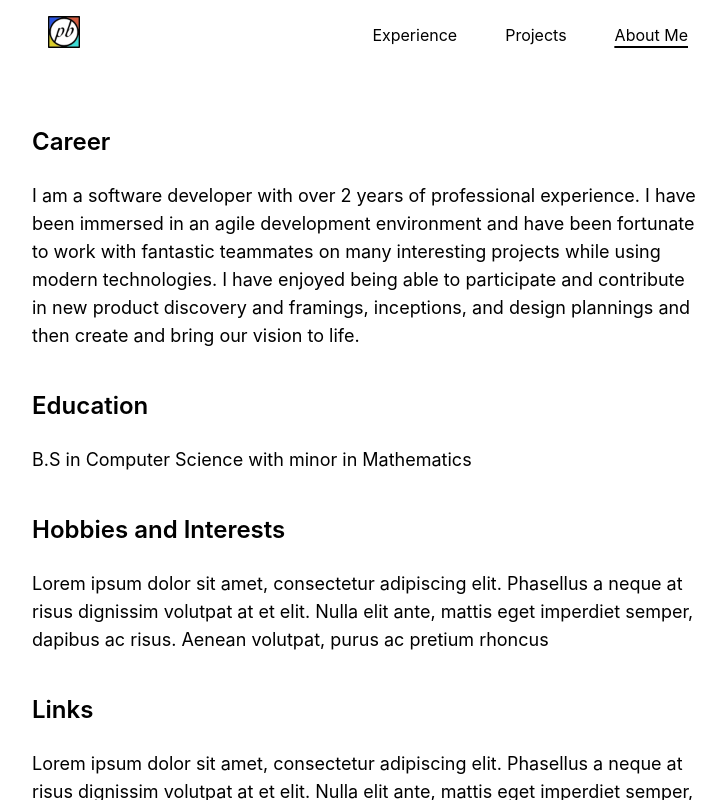
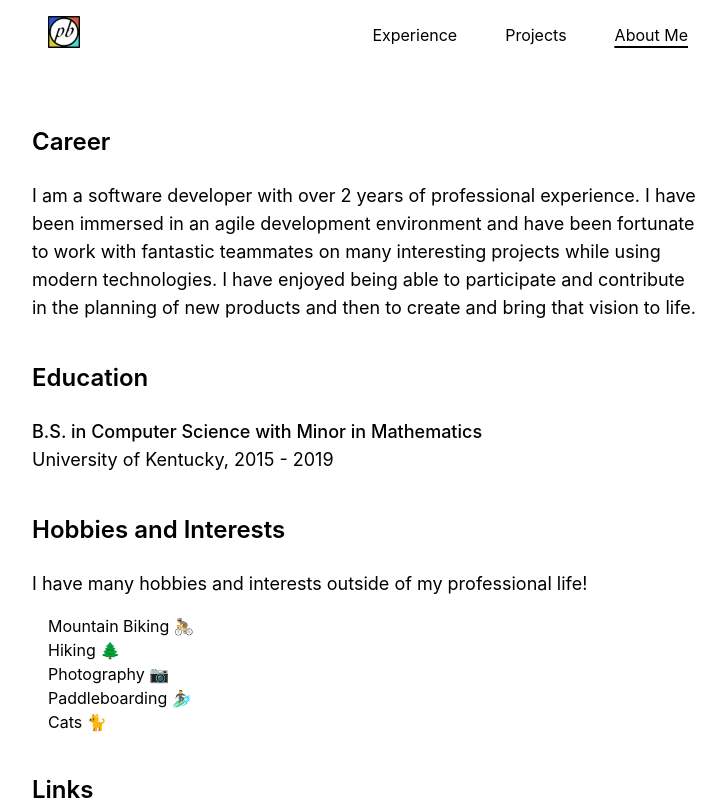
Before and after one commit to pbarrett21/pbarrett21.github.io, a React (Create React App) app: page /about in a window 1280 px wide. Shown: the whole page, without its empty margins (272-998 px from the left). Built offline with nearby package versions, Linux system fonts and the light colour scheme.

Commit message:
update about

```diff
--- a/src/experience-card/experience-card-styles.scss
+++ b/src/experience-card/experience-card-styles.scss
@@ -1,6 +1,6 @@
 .list-grid {
   display: grid;
-  grid-template-columns: 1fr 2fr;
+  grid-template-columns: 1fr 1fr;
   grid-gap: 2rem;
   margin-bottom: 2rem;
 }
--- /dev/null
+++ b/src/routes/aboutMe/about-me-styles.scss
@@ -0,0 +1 @@
+// currently unused
--- a/src/routes/aboutMe/aboutMe.tsx
+++ b/src/routes/aboutMe/aboutMe.tsx
@@ -1,4 +1,5 @@
 import React from 'react';
+import './about-me-styles.scss';
 
 const AboutMe = () => {
     return (
@@ -8,30 +9,37 @@ const AboutMe = () => {
                 I am a software developer with over 2 years of professional experience. I
                 have been immersed in an agile development environment and have been fortunate to work with
                 fantastic teammates on many interesting projects while using modern technologies. I have
-                enjoyed being able to participate and contribute in new product discovery and framings, inceptions,
-                and design plannings and then create and bring our vision to life.
+                enjoyed being able to participate and contribute in the planning of new products and then to create and
+                bring that vision to life.
             </p>
             <h1 className='font-semibold text-2xl mt-10 mb-6'>Education</h1>
-            <p className='text-lg font-normal'>
-                B.S in Computer Science with minor in Mathematics
-            </p>
+            <div>
+                <p className='text-lg font-medium'>B.S. in Computer Science with Minor in Mathematics</p>
+                <p className='text-lg font-normal'>University of Kentucky, 2015 - 2019</p>
+            </div>
             <h1 className='font-semibold text-2xl mt-10 mb-6'>Hobbies and Interests</h1>
             <p className='text-lg font-normal'>
-                Lorem ipsum dolor sit amet, consectetur adipiscing elit. Phasellus a neque at risus dignissim volutpat
-                at et elit. Nulla elit ante, mattis eget imperdiet semper, dapibus ac risus. Aenean volutpat, purus ac
-                pretium rhoncus
+                I have many hobbies and interests outside of my professional life!
             </p>
+            <ul className='list-inside pt-4 pl-4'>
+                <li>Mountain Biking 🚴</li>
+                <li>Hiking 🌲</li>
+                <li>Photography 📷</li>
+                <li>Paddleboarding 🏄‍♂️</li>
+                <li>Cats 🐈</li>
+            </ul>
             <h1 className='font-semibold text-2xl mt-10 mb-6'>Links</h1>
             <p className='text-lg font-normal'>
-                Lorem ipsum dolor sit amet, consectetur adipiscing elit. Phasellus a neque at risus dignissim volutpat
-                at et elit. Nulla elit ante, mattis eget imperdiet semper, dapibus ac risus. Aenean volutpat, purus ac
-                pretium rhoncus
+                Here are some useful or relevant links:
             </p>
-            <h1 className='font-semibold text-2xl mt-10 mb-6'>Contact</h1>
+
+            <h1 className='font-semibold text-2xl mt-10 mb-6'>Resume</h1>
             <p className='text-lg font-normal'>
-                Lorem ipsum dolor sit amet, consectetur adipiscing elit. Phasellus a neque at risus dignissim volutpat
-                at et elit. Nulla elit ante, mattis eget imperdiet semper, dapibus ac risus. Aenean volutpat, purus ac
-                pretium rhoncus
+                Feel free to take a look at my
+                <a className='font-medium underline ml-1 hover:text-green-600'
+                   href='https://drive.google.com/file/d/1S6ykXqenu7QUbQdcJkXWTPL9j2sHRam7/view?usp=sharing'
+                   rel='noreferrer'
+                   target='_blank'>resume</a>
             </p>
         </div>
     );
```
